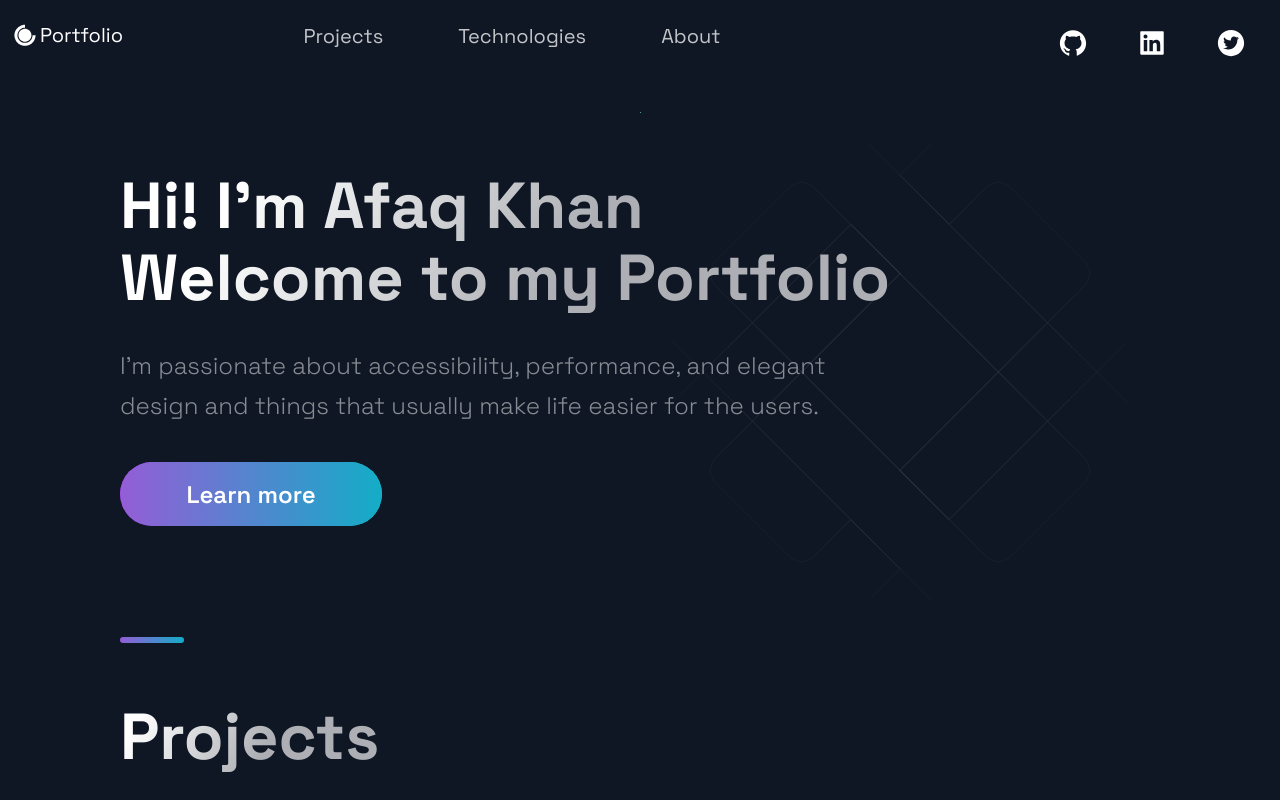
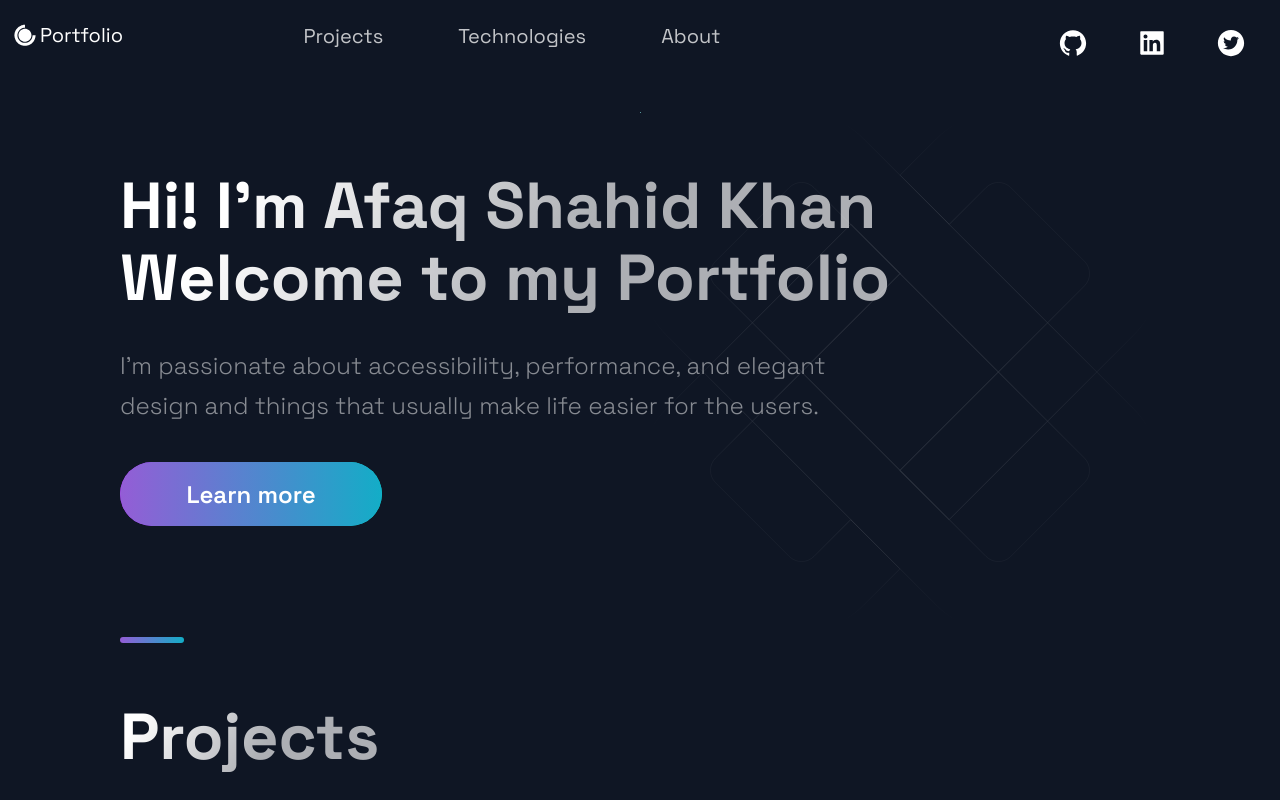
Before and after one commit to AfaqShahidKhan/portfolio-website-template-in-next-js, a Next.js app: page / in a window 1280 px wide. Shown: the top 800 px of the page. Built offline with nearby package versions, Linux system fonts and the light colour scheme.

Commit message:
Update Hero.js

```diff
--- a/src/components/Hero/Hero.js
+++ b/src/components/Hero/Hero.js
@@ -12,7 +12,7 @@ const Hero = () => (
   <Section row nopadding>
     <LeftSection>
       <SectionTitle main center>
-        Hi! I'm Afaq Khan
+        Hi! I'm Afaq Shahid Khan
         <br />
         Welcome to my Portfolio
       </SectionTitle>
```
